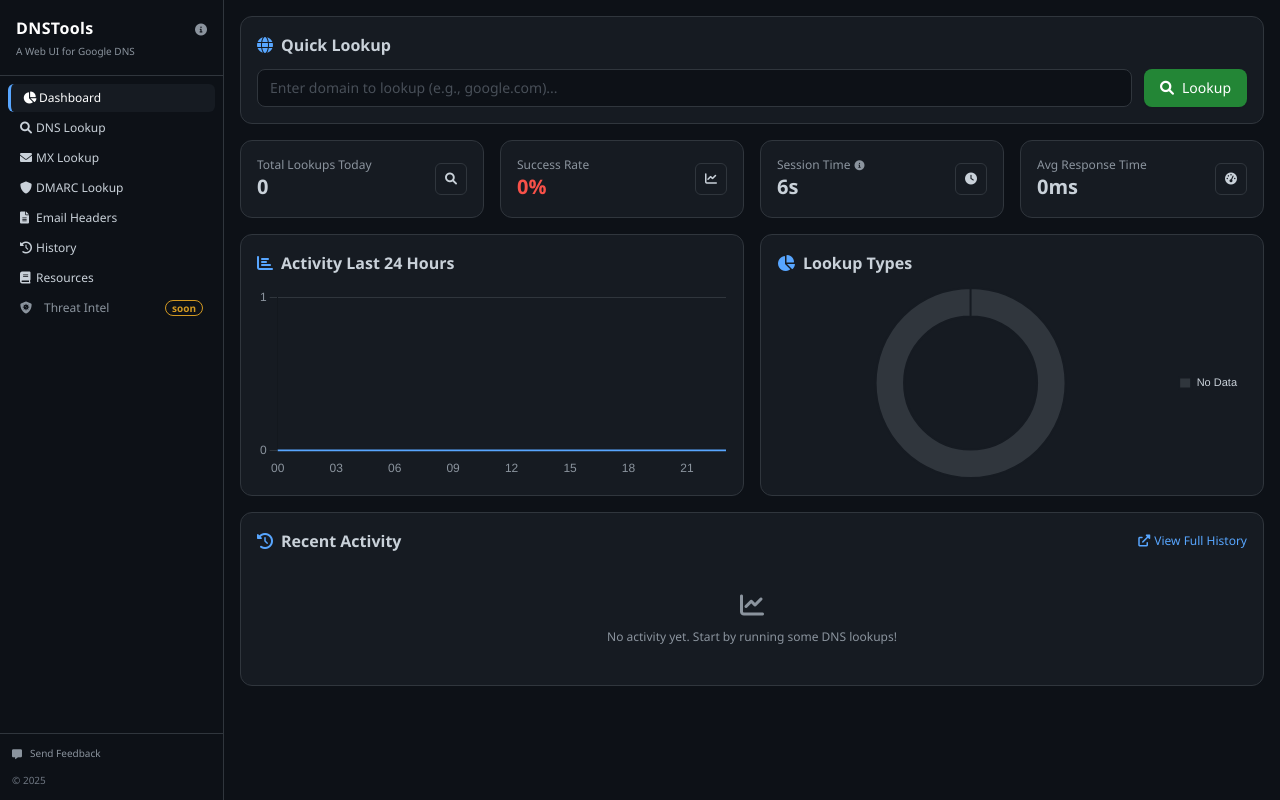
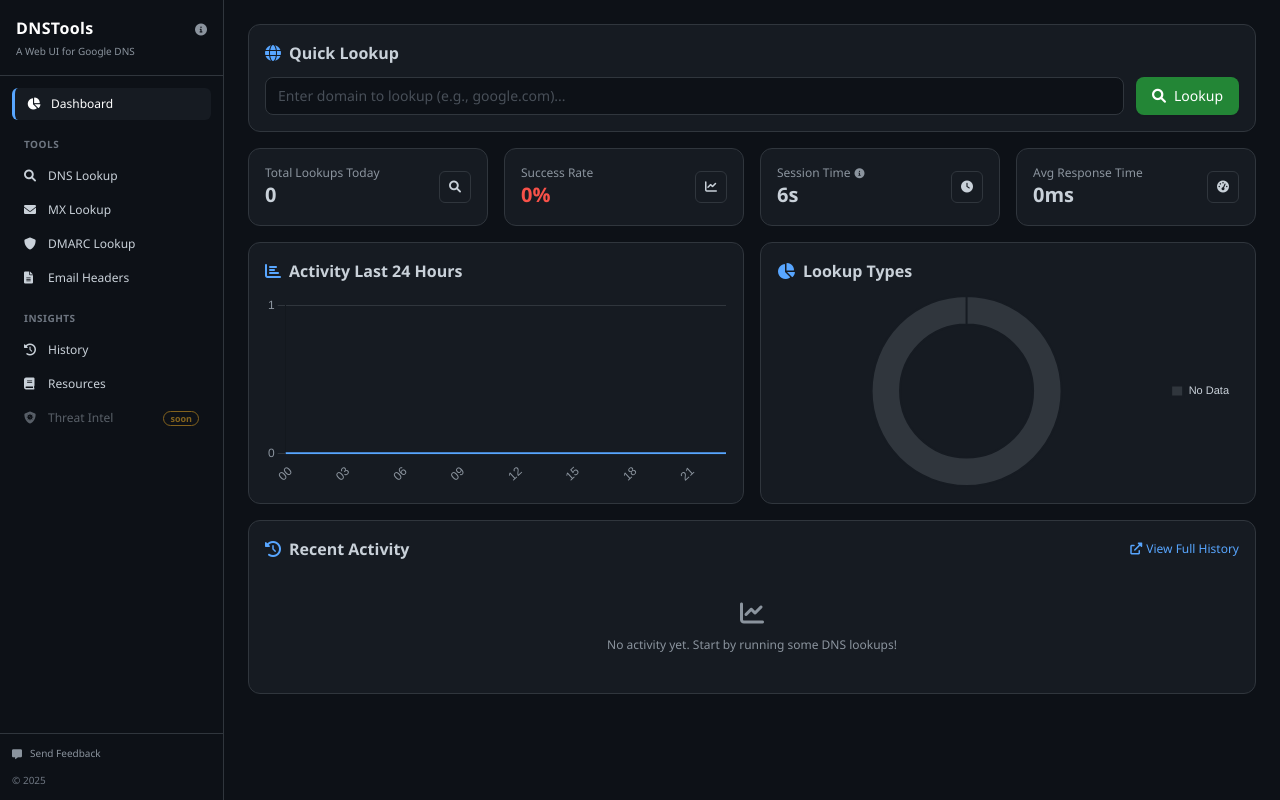
Before and after one commit to lewiswigmore/dns-tools, a Flask app: page / in a window 1280 px wide. Run offline with Flask 3, Linux system fonts and the light colour scheme; some libraries are stand-ins or nearby versions.

Commit message:
Refine UI: Group navigation and increase main padding

```diff
--- a/templates/base.html
+++ b/templates/base.html
@@ -100,19 +100,32 @@
             </div>
             <p class="text-[10px] text-[#8b949e]">A Web UI for Google DNS</p>
         </div>
-        <nav class="flex-1 p-2 space-y-0.5 text-xs font-medium">
-            <a href="{{ url_for('dashboard_page') }}" class="block px-3 py-1.5 rounded-md nav-item-hover {{ 'nav-item-active' if active_page=='dashboard' else 'text-[#c9d1d9]' }}"><i class="fas fa-chart-pie w-4"></i>Dashboard</a>
-            <a href="{{ url_for('lookup_page') }}" class="block px-3 py-1.5 rounded-md nav-item-hover {{ 'nav-item-active' if active_page=='lookup' else 'text-[#c9d1d9]' }}"><i class="fas fa-search w-4"></i>DNS Lookup</a>
-            <a href="{{ url_for('mx_page') }}" class="block px-3 py-1.5 rounded-md nav-item-hover {{ 'nav-item-active' if active_page=='mx' else 'text-[#c9d1d9]' }}"><i class="fas fa-envelope w-4"></i>MX Lookup</a>
-            <a href="{{ url_for('dmarc_page') }}" class="block px-3 py-1.5 rounded-md nav-item-hover {{ 'nav-item-active' if active_page=='dmarc' else 'text-[#c9d1d9]' }}"><i class="fas fa-shield-alt w-4"></i>DMARC Lookup</a>
-            <a href="{{ url_for('headers_page') }}" class="block px-3 py-1.5 rounded-md nav-item-hover {{ 'nav-item-active' if active_page=='headers' else 'text-[#c9d1d9]' }}"><i class="fas fa-file-alt w-4"></i>Email Headers</a>
-            <a href="{{ url_for('history_page') }}" class="block px-3 py-1.5 rounded-md nav-item-hover {{ 'nav-item-active' if active_page=='history' else 'text-[#c9d1d9]' }}"><i class="fas fa-history w-4"></i>History</a>
-            <a href="{{ url_for('resources_page') }}" class="block px-3 py-1.5 rounded-md nav-item-hover {{ 'nav-item-active' if active_page=='resources' else 'text-[#c9d1d9]' }}"><i class="fas fa-book w-4"></i>Resources</a>
-            <div class="flex items-center justify-between px-3 py-1.5 rounded-md text-[#8b949e] cursor-not-allowed">
-              <span class="flex items-center">
-                <i class="fas fa-shield-virus w-4 mr-2"></i>Threat Intel
-              </span>
-              <span class="pill pill-outline pill-orange text-[10px] py-0.5 px-1.5 flex items-center justify-center">soon</span>
+        <nav class="flex-1 p-3 space-y-4 text-xs font-medium">
+            <!-- Overview -->
+            <div>
+                <a href="{{ url_for('dashboard_page') }}" class="block px-3 py-2 rounded-md nav-item-hover {{ 'nav-item-active' if active_page=='dashboard' else 'text-[#c9d1d9]' }}"><i class="fas fa-chart-pie w-4 mr-2"></i>Dashboard</a>
+            </div>
+
+            <!-- Tools -->
+            <div class="space-y-0.5">
+                <p class="px-3 text-[10px] font-bold text-[#6e7681] uppercase tracking-wider mb-2 mt-2">Tools</p>
+                <a href="{{ url_for('lookup_page') }}" class="block px-3 py-2 rounded-md nav-item-hover {{ 'nav-item-active' if active_page=='lookup' else 'text-[#c9d1d9]' }}"><i class="fas fa-search w-4 mr-2"></i>DNS Lookup</a>
+                <a href="{{ url_for('mx_page') }}" class="block px-3 py-2 rounded-md nav-item-hover {{ 'nav-item-active' if active_page=='mx' else 'text-[#c9d1d9]' }}"><i class="fas fa-envelope w-4 mr-2"></i>MX Lookup</a>
+                <a href="{{ url_for('dmarc_page') }}" class="block px-3 py-2 rounded-md nav-item-hover {{ 'nav-item-active' if active_page=='dmarc' else 'text-[#c9d1d9]' }}"><i class="fas fa-shield-alt w-4 mr-2"></i>DMARC Lookup</a>
+                <a href="{{ url_for('headers_page') }}" class="block px-3 py-2 rounded-md nav-item-hover {{ 'nav-item-active' if active_page=='headers' else 'text-[#c9d1d9]' }}"><i class="fas fa-file-alt w-4 mr-2"></i>Email Headers</a>
+            </div>
+
+            <!-- Insights -->
+            <div class="space-y-0.5">
+                <p class="px-3 text-[10px] font-bold text-[#6e7681] uppercase tracking-wider mb-2 mt-2">Insights</p>
+                <a href="{{ url_for('history_page') }}" class="block px-3 py-2 rounded-md nav-item-hover {{ 'nav-item-active' if active_page=='history' else 'text-[#c9d1d9]' }}"><i class="fas fa-history w-4 mr-2"></i>History</a>
+                <a href="{{ url_for('resources_page') }}" class="block px-3 py-2 rounded-md nav-item-hover {{ 'nav-item-active' if active_page=='resources' else 'text-[#c9d1d9]' }}"><i class="fas fa-book w-4 mr-2"></i>Resources</a>
+                <div class="flex items-center justify-between px-3 py-2 rounded-md text-[#8b949e] cursor-not-allowed opacity-60">
+                    <span class="flex items-center">
+                        <i class="fas fa-shield-virus w-4 mr-2"></i>Threat Intel
+                    </span>
+                    <span class="pill pill-outline pill-orange text-[9px] py-0.5 px-1.5 flex items-center justify-center">soon</span>
+                </div>
             </div>
         </nav>
         <div class="p-3 border-t border-[#30363d] text-[10px] space-y-3">
@@ -126,7 +139,7 @@
         </div>
     </aside>
     <!-- Main -->
-    <main class="flex-1 overflow-auto p-4 space-y-4 bg-[#0d1117]">
+    <main class="flex-1 overflow-auto p-6 space-y-4 bg-[#0d1117]">
         {% block content %}{% endblock %}
     </main>
 </div>
```
